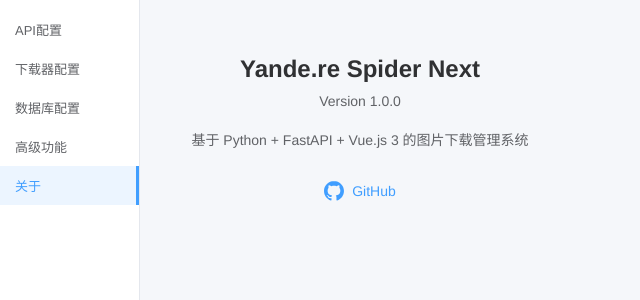
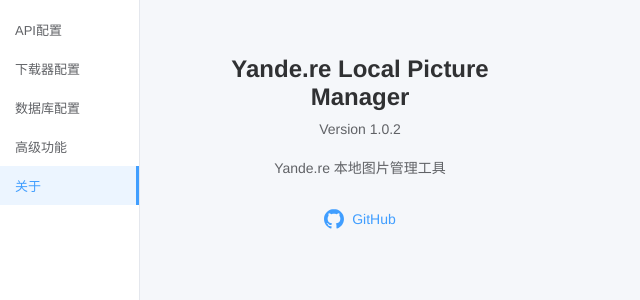
Before and after one commit to exa160/yande.re-spider, a Vue app in the folder frontend/: page /config in a window 1280 px wide. Both pictures are taken after a click on the element "关于". Shown: the top 300 px of the page, without its empty margins (0-640 px from the left). Built offline with nearby package versions, Linux system fonts and the light colour scheme; no server answers; the HTML template or start-up script is replaced by a standard one.

Commit message:
refactor: remove datatable from database config

```diff
--- a/frontend/src/views/Config.vue
+++ b/frontend/src/views/Config.vue
@@ -109,9 +109,6 @@
             <el-form-item label="数据库名">
               <el-input v-model="databaseConfig.schema_name" size="small" />
             </el-form-item>
-            <el-form-item label="数据表名">
-              <el-input v-model="databaseConfig.datatable" size="small" />
-            </el-form-item>
           </template>
           <el-form-item v-else>
             <el-alert type="info" :closable="false" show-icon>
@@ -135,9 +132,9 @@
       <!-- 关于 -->
       <div v-show="activeMenu === 'about'" class="config-section about-section">
         <div class="about-content">
-          <div class="about-title">Yande.re Spider Next</div>
-          <div class="about-version">Version 1.0.0</div>
-          <div class="about-desc">基于 Python + FastAPI + Vue.js 3 的图片下载管理系统</div>
+          <div class="about-title">Yande.re Local Picture Manager</div>
+          <div class="about-version">Version 1.0.2</div>
+          <div class="about-desc">Yande.re 本地图片管理工具</div>
           <div class="about-links">
             <a href="https://github.com/exa160/yande.re-spider" target="_blank" class="github-link">
               <svg height="20" width="20" viewBox="0 0 24 24" fill="currentColor">
@@ -148,7 +145,7 @@
           </div>
           <div class="about-protection" v-if="tamperDetected">
             <el-alert type="warning" :closable="false" show-icon>
-              检测到异常操作，如需帮助请联系作者
+              检测到异常操作，如需帮助请提issue
             </el-alert>
           </div>
         </div>
@@ -247,8 +244,7 @@
   port: 3306,
   user: 'root',
   password: '',
-  schema_name: 'Pictures',
-  datatable: 'YandeRE'
+  schema_name: 'Pictures'
 })
 
 const saving = ref(false)
```
Also changed, not shown: 2 other files (tests, documents, lock files or other folders).
